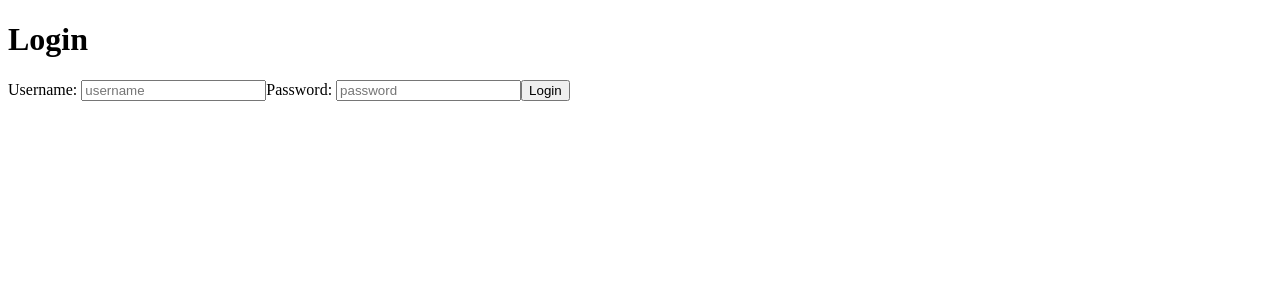
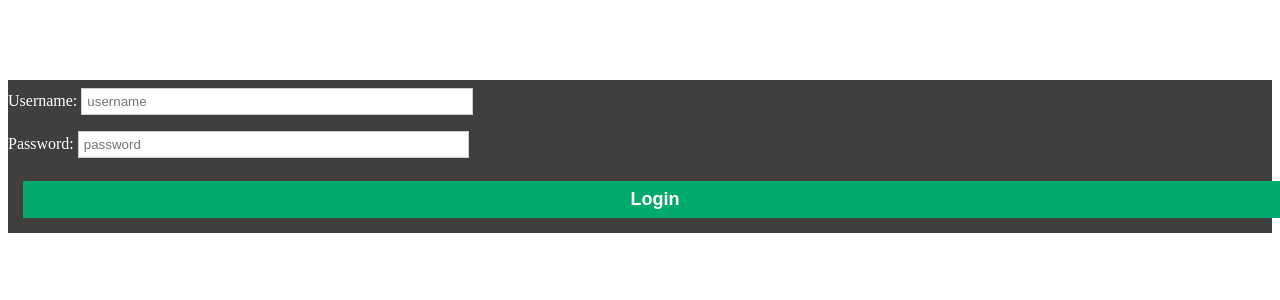
Before and after one commit to c0l3yni/astroTEK, a React (Create React App) app in the folder application/web/source/: page /login in a window 1280 px wide. Shown: the top 300 px of the page. Built offline with nearby package versions, Linux system fonts and the light colour scheme.

Commit message:
WA: Added some css for the login View

```diff
--- a/application/web/source/src/App.js
+++ b/application/web/source/src/App.js
@@ -6,6 +6,7 @@ import DemographicsView from "./demographic/DemographicsView";
 import ChartView from "./chart/ChartView";
 import HoroscopeView from "./horoscope/HoroscopeView";
 import CompatabilityView from "./compatability/CompatabilityView";
+import './app.css'
 
 function App() {
 	return (
--- /dev/null
+++ b/application/web/source/src/app.css
@@ -0,0 +1,9 @@
+:root {
+  --background: #000000;
+  --text: #ffffff;
+  --earth-sign: #064606;
+  --water-sign: #939df3;
+  --air-sign: #c2c2c2;
+  --fire-sign: #810707;
+  --box: #413e3e;
+}
--- a/application/web/source/src/login/LoginView.jsx
+++ b/application/web/source/src/login/LoginView.jsx
@@ -1,6 +1,7 @@
 import React from "react";
 import TitleRegion from "../region/TitleRegion";
 import LoginRegion from './loginregion/LoginRegion'
+import './login.css'
 
 function LoginView() {
 	return (
--- /dev/null
+++ b/application/web/source/src/login/login.css
@@ -0,0 +1,47 @@
+/* if you are Thomas and looking at this I knowwww you don't have to say it */
+
+.login-view {
+  background-color: var(--background);
+  width: 50%;
+}
+
+form {
+  background-color: var(--box);
+  display: flex;
+  flex-direction: column;
+  justify-content: center;
+}
+
+.row {
+  align-items: center;
+}
+
+input[type="text"],
+input[type="password"] {
+  width: 200px;
+  padding: 5px;
+  margin: 8px 0;
+  border: 1px solid #ccc;
+  justify-content: center;
+  width: 30%;
+}
+
+span {
+  color: var(--text);
+}
+
+button {
+  background-color: #04aa6d;
+  color: white;
+  padding: 8px;
+  margin: 15px;
+  border: none;
+  cursor: pointer;
+  width: 100%;
+  font-size: large;
+  font-weight: 700;
+}
+
+button:hover {
+  opacity: 0.5;
+}
--- a/application/web/source/src/login/loginregion/LoginRegion.jsx
+++ b/application/web/source/src/login/loginregion/LoginRegion.jsx
@@ -2,13 +2,17 @@ import React from "react";
 
 function LoginRegion() {
 	return (
-		<>
-			<form id="login-region">
-				<span id="username">Username: </span><input placeholder="username" type="text"></input>
-				<span id="password">Password: </span><input placeholder="password" type="password"></input>
-				<button id="submit-button" type="button">Login</button>
-			</form>
-		</>
+		<form id="login-region">
+			<div id="row">
+				<span id="username">Username: </span>
+				<input placeholder="username" type="text"></input>
+			</div>
+			<div id="row">
+				<span id="password">Password: </span>
+				<input placeholder="password" type="password"></input>
+			</div>
+			<button id="submit-button" type="button">Login</button>
+		</form>
 	);
 }
 
--- a/application/web/source/src/region/TitleRegion.jsx
+++ b/application/web/source/src/region/TitleRegion.jsx
@@ -1,4 +1,5 @@
 import React from "react";
+import "./titleregion.css"
 
 function TitleRegion({ title }) {
 	const id = title === "Home" ? "landing" : title.toLowerCase();
--- /dev/null
+++ b/application/web/source/src/region/titleregion.css
@@ -0,0 +1,3 @@
+h1 {
+  color: var(--text);
+}
```
Also changed, not shown: application/web/source/src/login/loginview.css (deleted).
